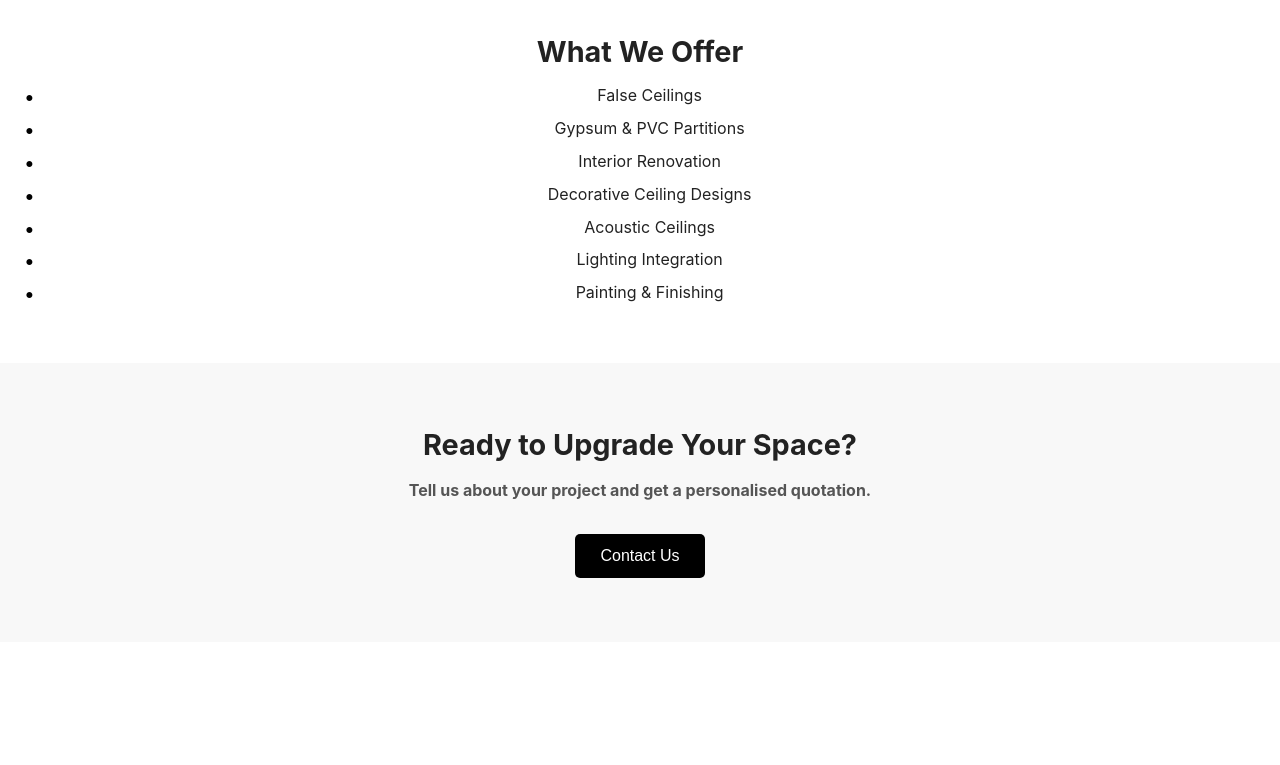
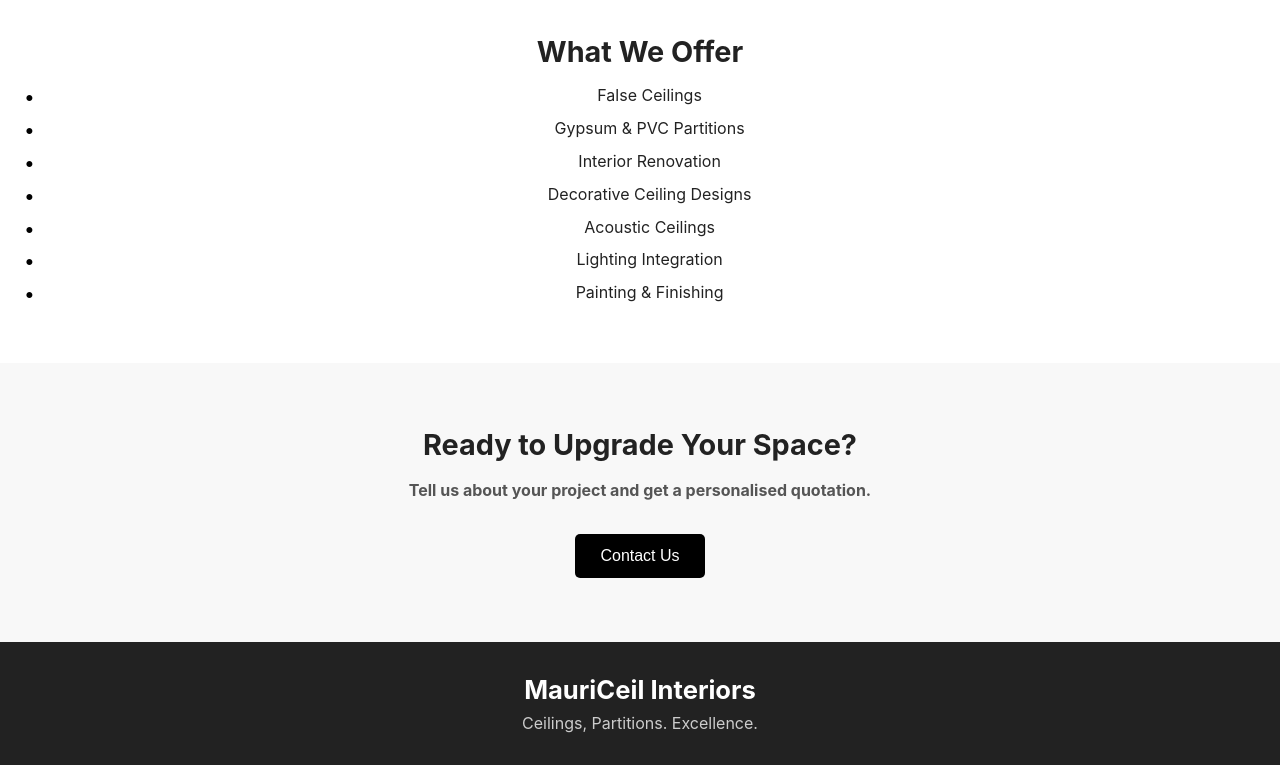
Before and after one commit to GabrielV7x/mauriceil_website, a React (Vite) app: page / in a window 1280 px wide. Shown: the part 2622-3387 px from the top of the page. Before the commit the page ends 3264 px from the top, so only its background shows below. Built offline with nearby package versions, Linux system fonts and the light colour scheme.

Commit message:
mob examples

```diff
--- a/src/App.jsx
+++ b/src/App.jsx
@@ -4,6 +4,7 @@
 import Services from "./components/Services";
 import Contact from "./components/Contact";
 import Gallery from "./components/Gallery";
+import Footer from "./components/Footer";
 
 function App() {
   return (
@@ -14,6 +15,7 @@
       <Gallery />
       <Services />
       <Contact />
+      <Footer />
     </>
   );
 }
--- /dev/null
+++ b/src/components/Footer.jsx
@@ -0,0 +1,10 @@
+import "../styles/footer.scss";
+
+export default function Footer() {
+  return (
+    <footer className="footer">
+      <h1>MauriCeil Interiors</h1>
+      <h2>Ceilings, Partitions. Excellence.</h2>
+    </footer>
+  );
+}
--- /dev/null
+++ b/src/styles/footer.scss
@@ -0,0 +1,19 @@
+.footer {
+  width: 100%;
+  padding: 2rem 1.5rem;
+  background: #222;
+  color: #fff;
+  text-align: center;
+}
+
+.footer h1 {
+  font-size: 1.6rem;
+  margin-bottom: 0.5rem;
+  font-weight: 700;
+}
+
+.footer h2 {
+  font-size: 1rem;
+  font-weight: 400;
+  color: #ccc;
+}
```
